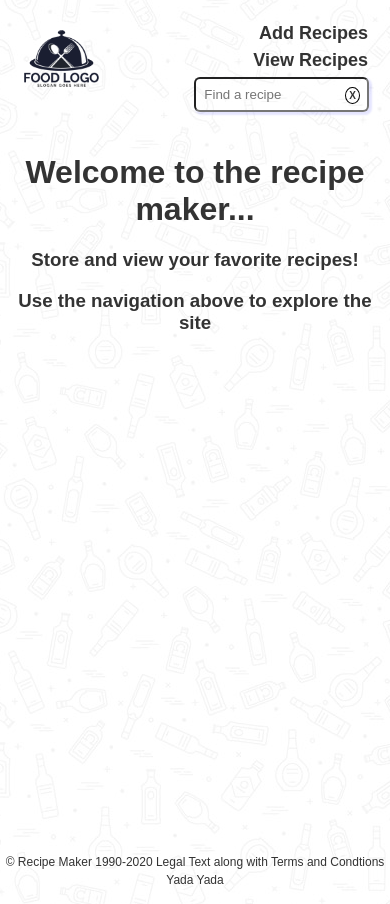
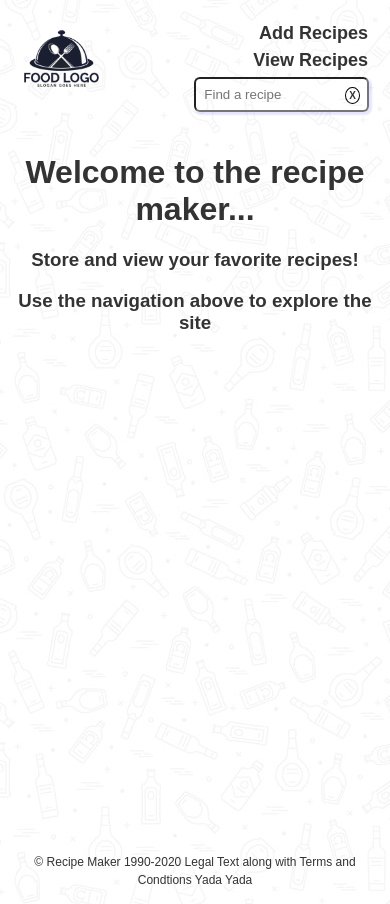
Before and after one commit to Ecksi/recipe-maker, a Vue app: page / in a window 390 px wide. Built offline with nearby package versions, Linux system fonts and the light colour scheme.

Commit message:
Update footer

```diff
--- a/src/components/atoms/Footer.vue
+++ b/src/components/atoms/Footer.vue
@@ -22,4 +22,11 @@ export default {
   span {
     font-size: 12px;
   }
+
+  @media (max-width: 600px) {
+    footer {
+      margin: 16px;
+      width: auto;
+    }
+  }
 </style>
```
